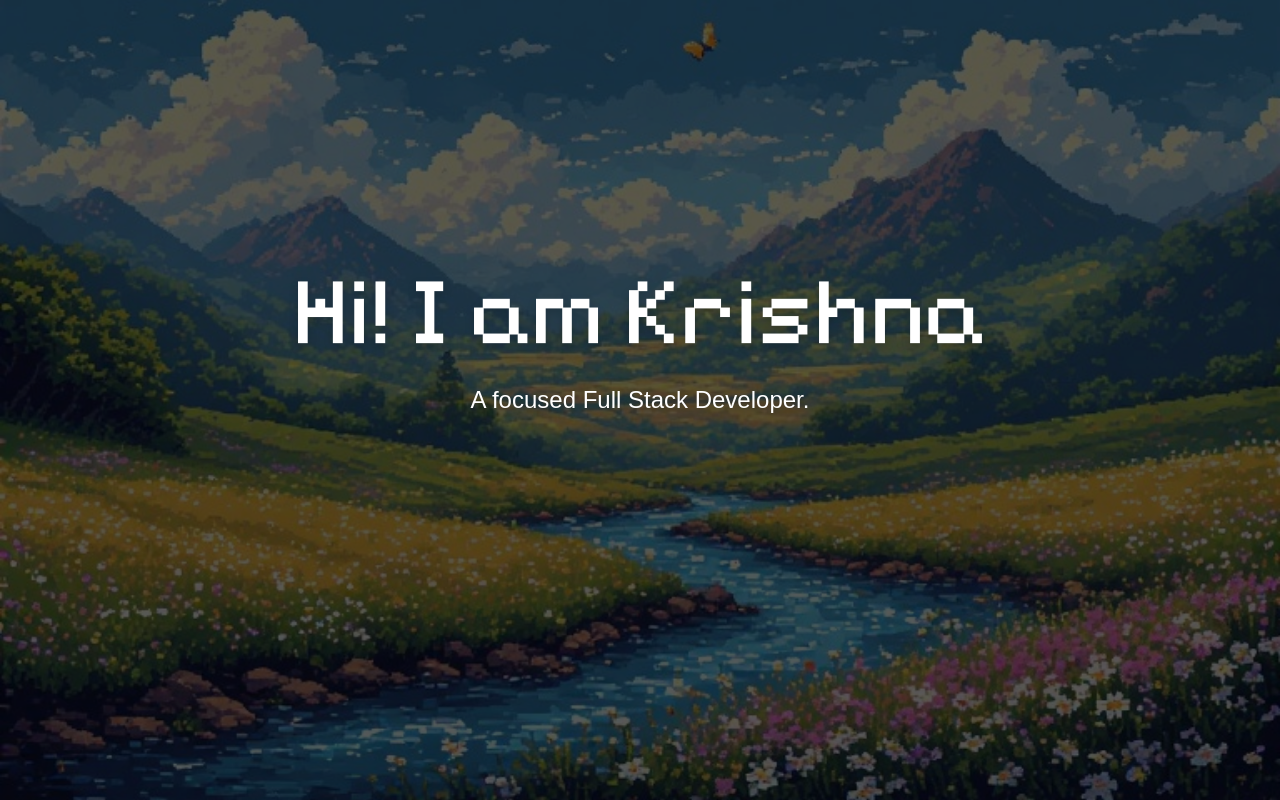
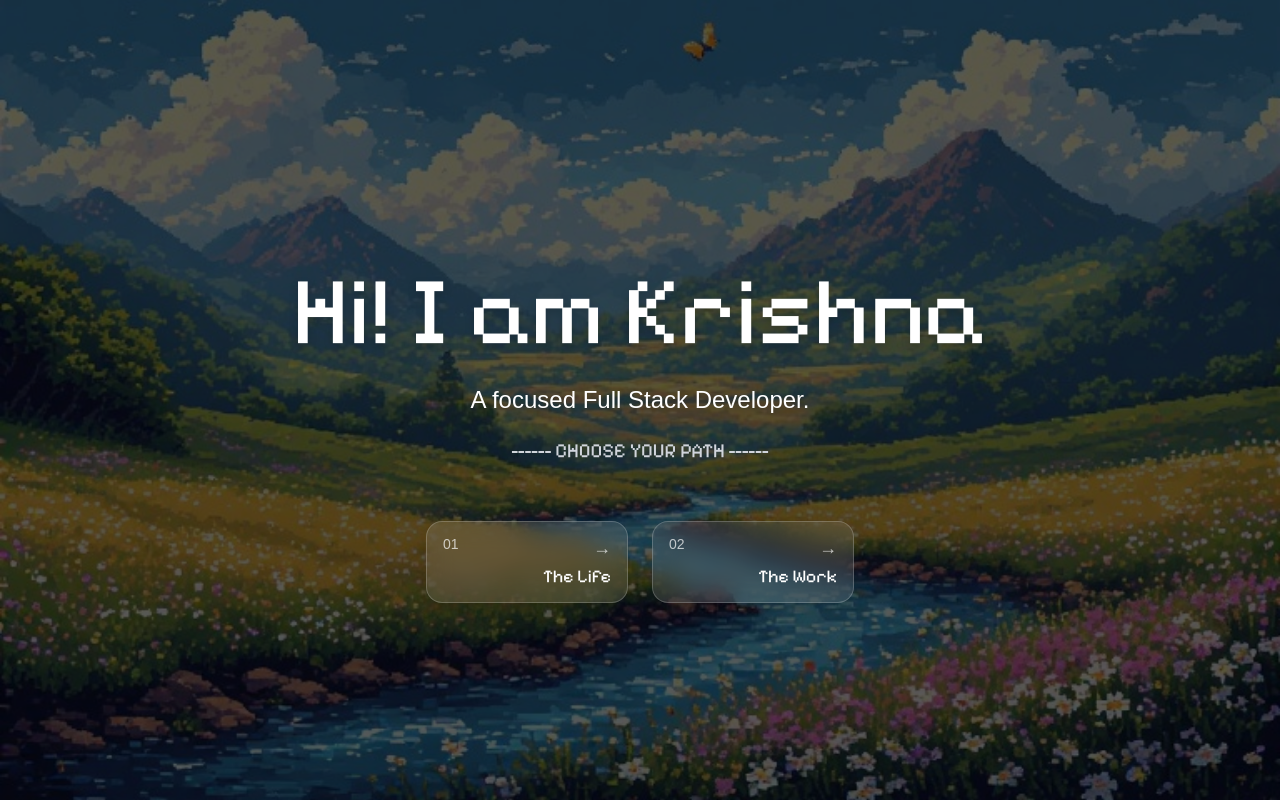
Before and after one commit to sudoKrishna/krishna, a Next.js app: page / in a window 1280 px wide. Built offline with nearby package versions, Linux system fonts and the light colour scheme; a web font is replaced by a local one.

Commit message:
add choose your path

```diff
--- a/app/page.tsx
+++ b/app/page.tsx
@@ -1,10 +1,7 @@
 import Image from "next/image";
 import { Pixelify_Sans } from "next/font/google";
 import { Edu_AU_VIC_WA_NT_Guides } from "next/font/google";
-import {
-  Edu_NSW_ACT_Cursive,
-} from "next/font/google";
-
+import { Edu_NSW_ACT_Cursive } from "next/font/google";
 
 const cursiveFont = Edu_NSW_ACT_Cursive({
   subsets: ["latin"],
@@ -25,7 +22,7 @@ export default function Home() {
   return (
     <main className="relative w-screen h-screen overflow-hidden">
 
-      {/* Background Image */}
+      {/* Background */}
       <Image
         src="/download.png"
         alt="Background"
@@ -34,22 +31,81 @@ export default function Home() {
         priority
       />
 
-
       <div className="absolute inset-0 bg-black/30" />
 
+      {/* Main Text */}
+      <div className="absolute inset-0 z-10 flex flex-col items-center justify-center -translate-y-15 gap-6 text-white">
 
-    <div className="absolute inset-0 z-10 flex flex-col items-center justify-center -translate-y-15 gap-6 text-white">
-        <h2
-          className={`${pixelify.className} text-8xl md:text-8xl  drop-shadow-lg`}
-        >
+        <h2 className={`${pixelify.className} text-6xl md:text-8xl drop-shadow-lg`}>
           Hi! I am Krishna
         </h2>
 
-        <h1 className={`${cursiveFont.className} text-2xl  drop-shadow-lg`}>
-           A focused Full Stack Developer.
+        <h1 className={`${cursiveFont.className} text-2xl drop-shadow-lg`}>
+          A focused Full Stack Developer.
         </h1>
 
       </div>
+
+      {/* Choose Your Path */}
+      <div className="absolute inset-0 z-10 flex flex-col items-center justify-center translate-y-30 gap-6 text-white">
+
+        <h3 className={`${pixelify.className} text-gray-300 text-xl`}>
+          ------ CHOOSE YOUR PATH ------
+        </h3>
+
+
+        <div className="flex gap-6 mt-4">
+
+
+         {/* Tabs Container */}
+<div className="flex gap-6 mt-4">
+
+  {/* WORK TAB */}
+  <div className="relative px-25 py-10 rounded-2xl bg-white/10 backdrop-blur-md border border-white/20 shadow-lg hover:bg-white/20 transition cursor-pointer">
+
+    {/* Top-left number */}
+    <p className={`${cursiveFont.className} absolute top-3 left-4 text-sm text-white/70`}>
+      01
+    </p>
+
+    {/* Top-right arrow */}
+    <p className="absolute top-3 right-4 text-white/70 text-lg">
+      →
+    </p>
+
+    {/* Bottom-right label */}
+    <p className={`${pixelify.className} absolute bottom-3 right-4 text-lg`}>
+      The Life
+    </p>
+
+  </div>
+
+  {/* LIFE TAB */}
+  <div className="relative px-25 py-10 rounded-2xl bg-white/10 backdrop-blur-md border border-white/20 shadow-lg hover:bg-white/20 transition cursor-pointer">
+
+    {/* Top-left number */}
+    <p className={`${cursiveFont.className} absolute top-3 left-4 text-sm text-white/70`}>
+      02
+    </p>
+
+    {/* Top-right arrow */}
+    <p className="absolute top-3 right-4 text-white/70 text-lg">
+      →
+    </p>
+
+    {/* Bottom-right label */}
+    <p className={`${pixelify.className} absolute bottom-3 right-4 text-lg`}>
+      The Work
+    </p>
+
+  </div>
+
+</div>
+
+        </div>
+
+      </div>
+
     </main>
   );
 }
```
